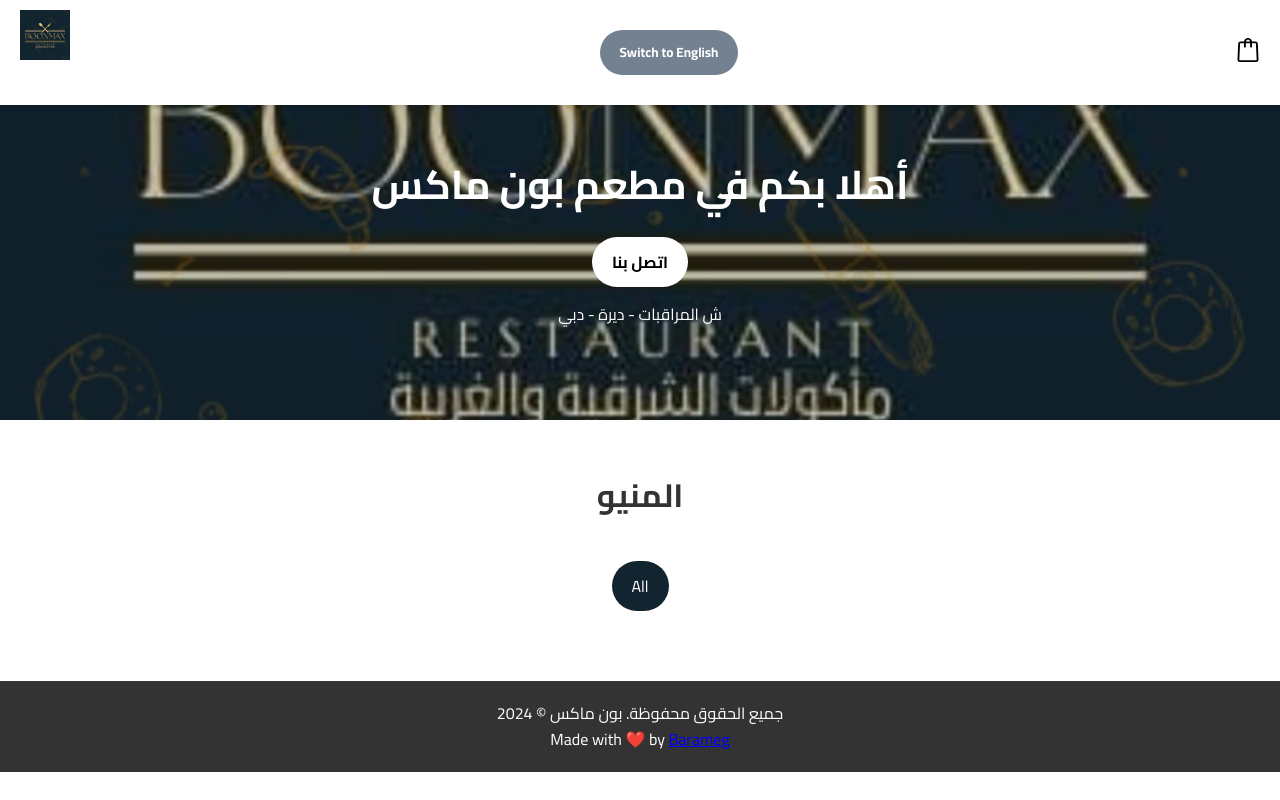
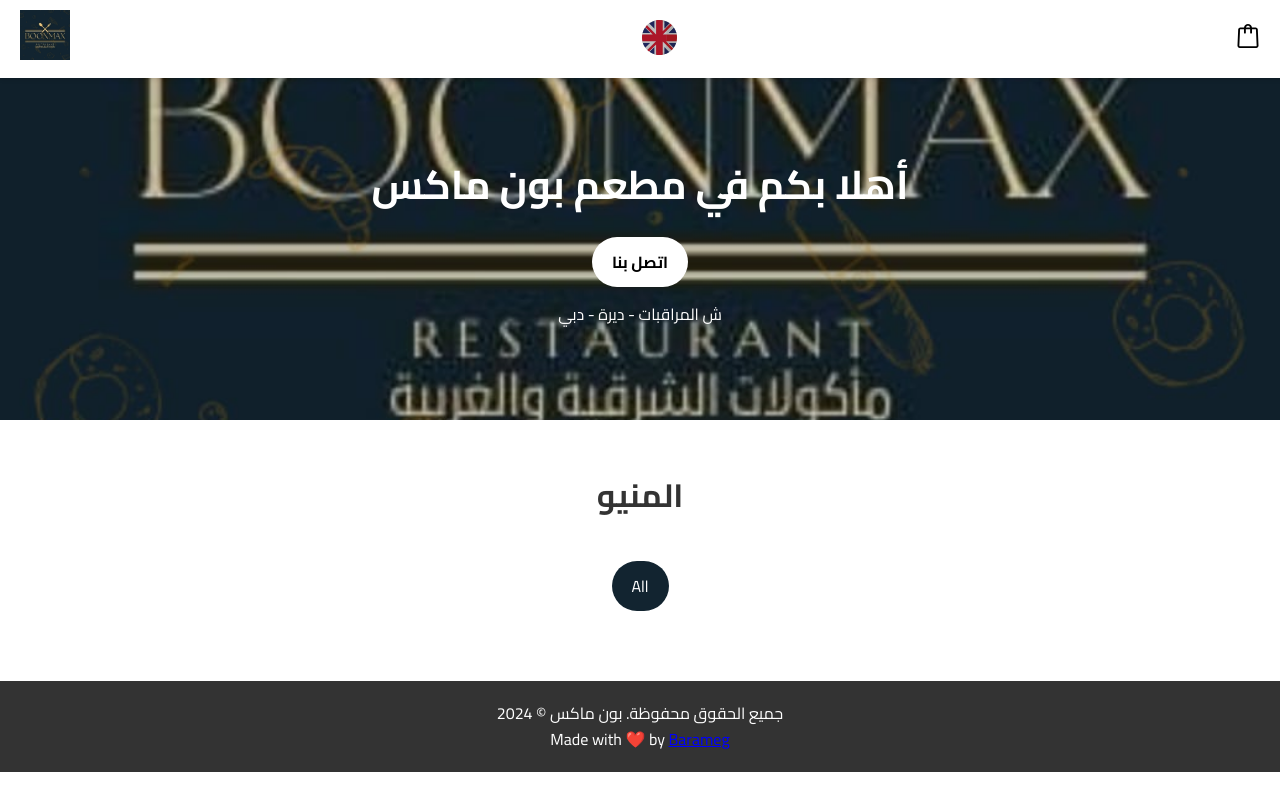
Before and after one commit to ASedki91/menu, a plain HTML site: page index.html in a window 1280 px wide. Drawn offline with Linux system fonts and the light colour scheme; no server answers.

Commit message:
language button changed to image and minor style changes

```diff
--- a/index.html
+++ b/index.html
@@ -62,7 +62,9 @@
                 <img src="/logo.jpg"
                 alt="Restaurant Logo">
             </div>
-            <button id="languageSwitcher" type = "button" onclick="switchToEnglish()">Switch to English</button>
+            <button id="languageSwitcher" type = "button" onclick="switchToEnglish()">
+                <img src="/english.svg" width="35px" height="35px"/>
+            </button>
             <div class="nav-right">
                 <button id="view-cart" class="cart-icon-button">
                     <img src="/cart.svg" alt="Cart Icon" class="cart-icon">
--- a/styles.css
+++ b/styles.css
@@ -93,19 +93,21 @@
 }
 
 #languageSwitcher {
-    padding: 10px 20px;
-    margin: 20px;
-    background-color: #738190;
-    color: white;
-    border: none;
+    transition: all 0.2s ease-in-out;
+    position: relative;
+    border:none;
     cursor: pointer;
-    border-radius: 50px;
-    font-weight: 700;
-    font-family: 'Cairo', sans-serif;
+    border-radius: 100%;
+    filter: brightness(75%);
+    width: 35px;
+    height: 35px;
+    /* margin: auto; */
+    margin-top: 10px;
+    margin-right: 20px;
 }
 
 #languageSwitcher:hover {
-    background-color: #122430;
+    filter: brightness(100%);
 }
 
 .hero {
```
Also changed, not shown: en/index_en.html (+3 -1 lines), arabic.svg (added), english.svg (added).
